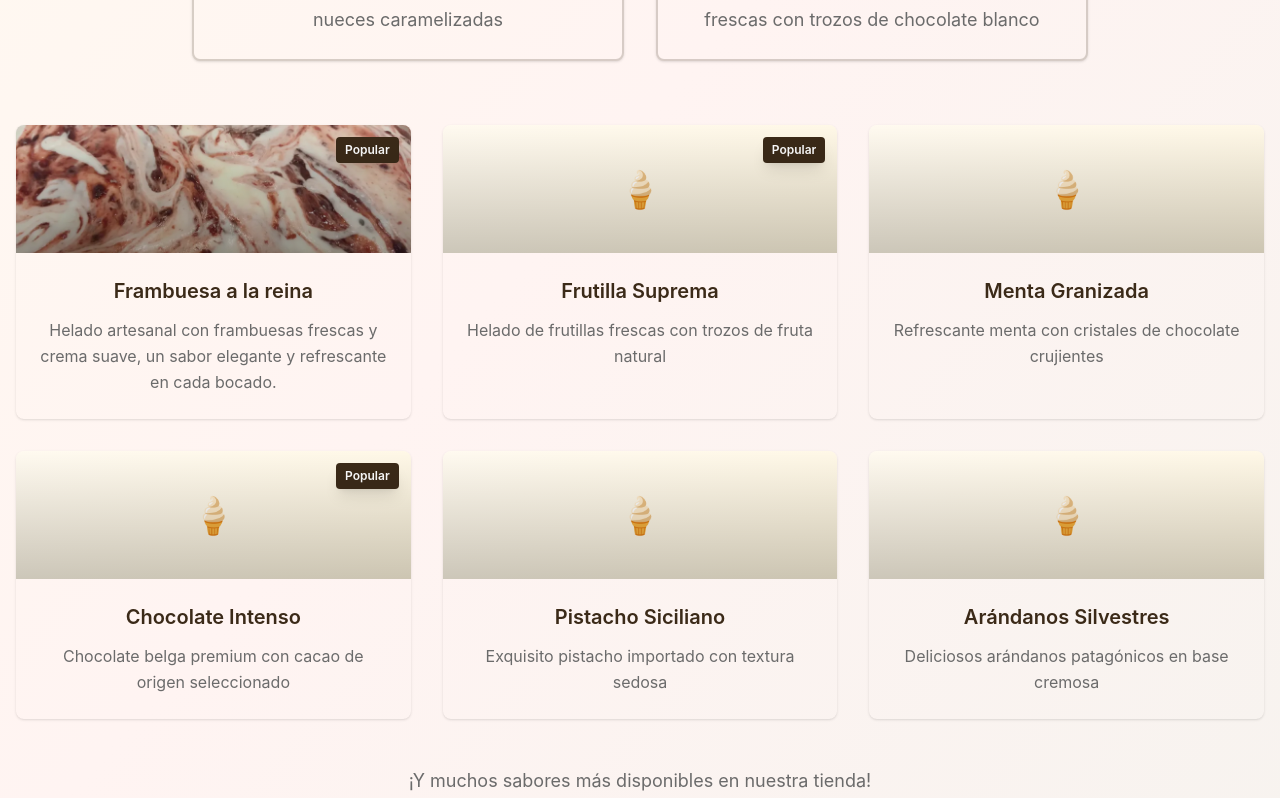
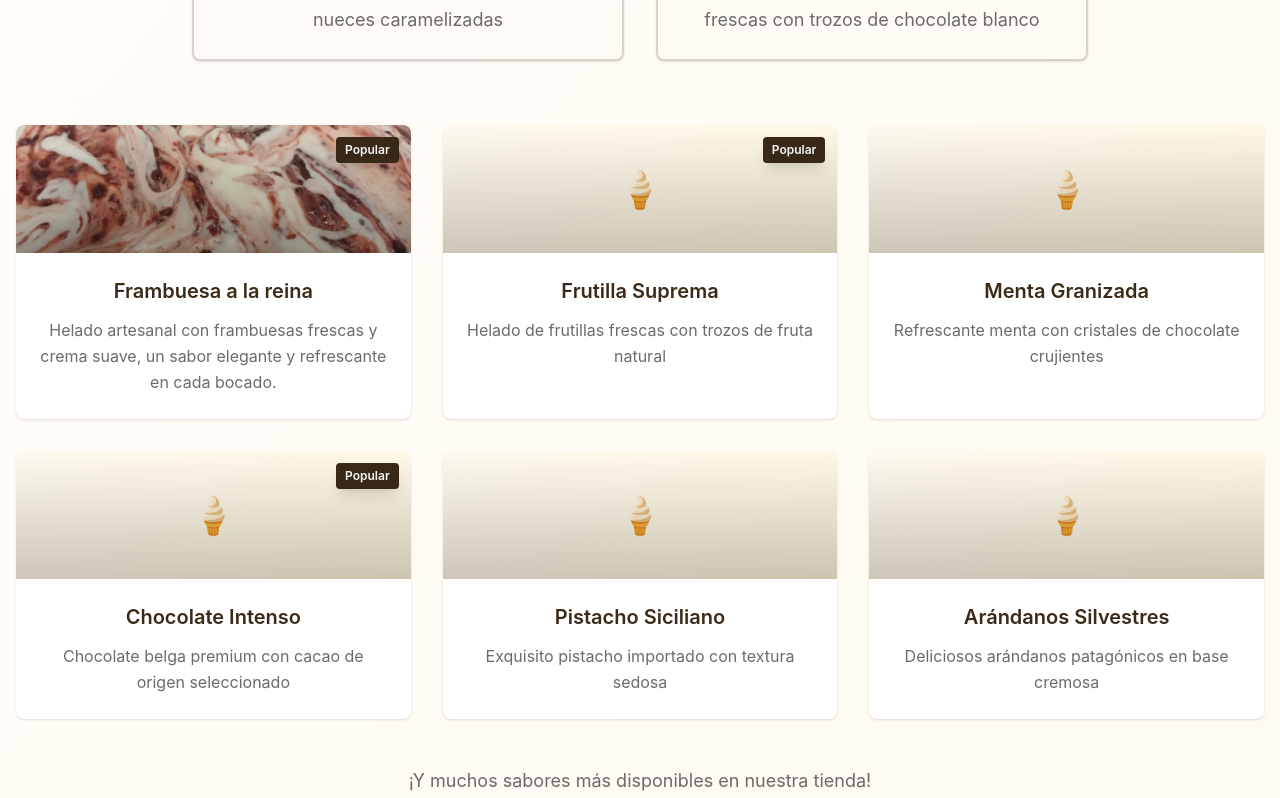
Before and after one commit to Adriel-M-A/elixirhelados, a React (Vite) app: page / in a window 1280 px wide. Shown: the part 1422-2220 px from the top of the page. Built offline with nearby package versions, Linux system fonts and the light colour scheme.

Commit message:
feat: actualizar estilos de sección y componente Card para mejorar la presentación

```diff
--- a/src/components/Flavors.tsx
+++ b/src/components/Flavors.tsx
@@ -33,7 +33,7 @@ function Flavors() {
   };
 
   return (
-    <section className="py-20 bg-gradient-to-br from-[#fffaf0] via-[#fff4f2] to-[#f7f3ef]">
+    <section className="py-20 bg-gradient-to-br from-[#FFFDFB] via-[#FFFCF6] to-[#FFFAF0]">
       <div className="container mx-auto px-4">
         <div className="text-center mb-16">
           <h2 className="text-4xl md:text-5xl font-bold text-[#3b2a18] mb-4">
@@ -67,7 +67,7 @@ function Flavors() {
             return (
               <Card
                 key={flavor.name}
-                className="group hover:shadow-2xl transition-all duration-500 hover:-translate-y-2 border-0 overflow-hidden"
+                className="group hover:shadow-2xl transition-all duration-500 hover:-translate-y-2 border-0 overflow-hidden bg-white"
               >
                 <div className={headerClasses}>
                   {imgSrc ? (
```
